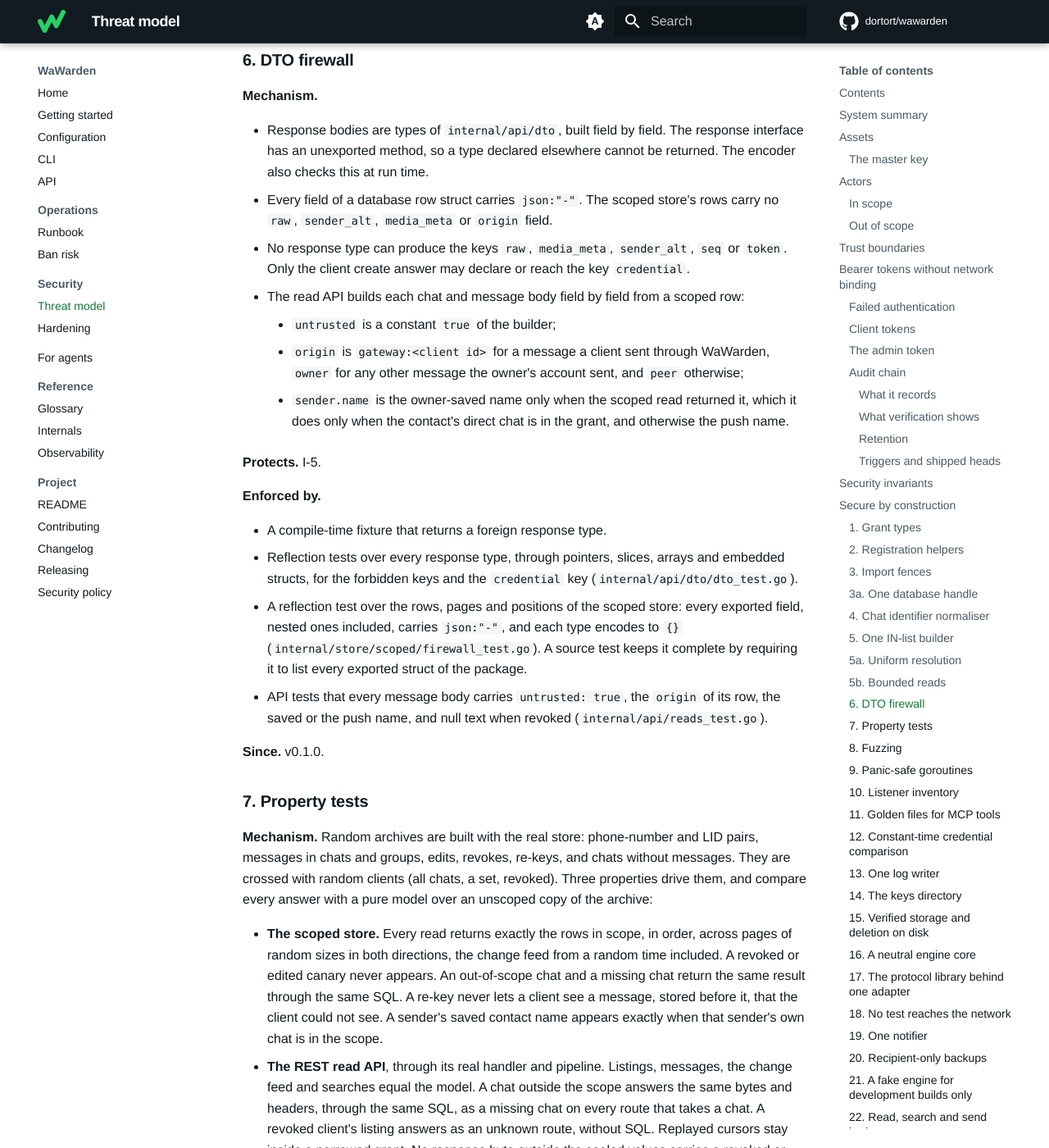
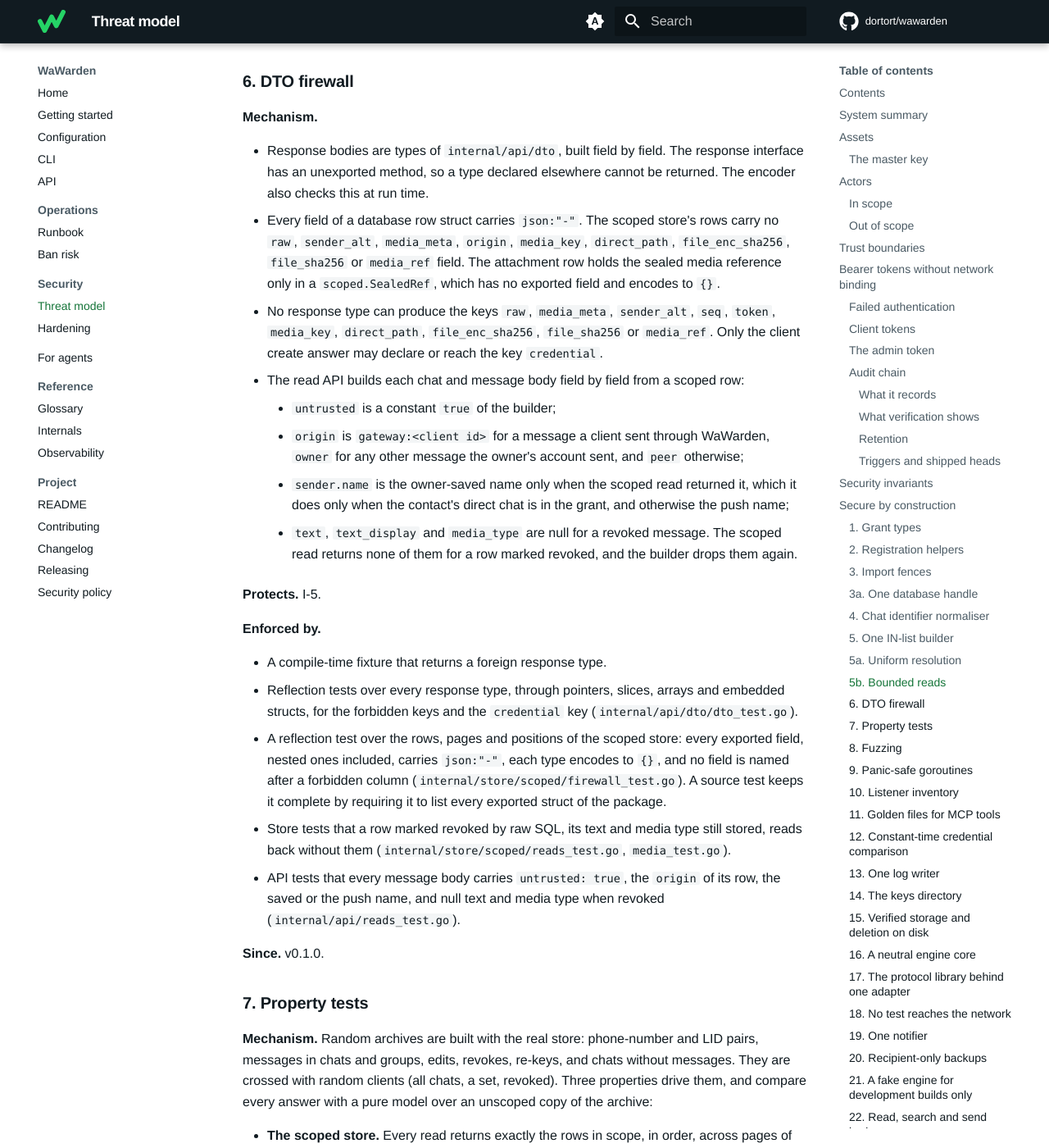
Before and after one commit to dortort/wawarden, an MkDocs documentation site: the page built from docs/threat-model.md, in a window 1280 px wide and 1400 px high, scrolled down 30220 px. Shown: the whole window at 82% size. Built offline with MkDocs 1.6.1 and Material for MkDocs 9.7.7, drawn with Linux system fonts in a browser that asks for light colours; comment, search, counter and statistics services are not loaded; some of the changed text lies outside the part shown.

Commit message:
docs(threat-model): describe the attachment row and the revoked media type
The grant types row names SealedRef.Sealed as the second method that
reads nothing, and the DTO firewall row lists the media key material
names both checks refuse, the opaque sealed reference of the attachment
row, and the null media type of a revoked message with its tests.

Co-Authored-By: Claude Opus 5.5 <noreply@anthropic.com>
Co-Authored-By: Claude Fable 5.1 <noreply@anthropic.com>

```diff
--- a/docs/threat-model.md
+++ b/docs/threat-model.md
@@ -804,9 +804,9 @@ file, test files included:
   change a grant.
 - The scoped store, `internal/store/scoped`, is how `internal/api` reads the
   archive. Every exported method of its exported types takes a
-  `policy.ReadGrant` value as its first parameter, except `Query.Expression`,
-  which reads nothing. Its constructor takes the database handle, which no
-  package outside `internal/store` can name.
+  `policy.ReadGrant` value as its first parameter, except `Query.Expression`
+  and `SealedRef.Sealed`, which read nothing. Its constructor takes the
+  database handle, which no package outside `internal/store` can name.
 - Only such a method may call `Reader.read`, the package's one way to the
   database ([row 3a](#3a-one-database-handle)). It calls it only on its
   receiver, with its own first parameter as the grant. It may otherwise use that
@@ -1240,9 +1240,13 @@ one connection.
   response interface has an unexported method, so a type declared elsewhere
   cannot be returned. The encoder also checks this at run time.
 - Every field of a database row struct carries `json:"-"`. The scoped store's
-  rows carry no `raw`, `sender_alt`, `media_meta` or `origin` field.
+  rows carry no `raw`, `sender_alt`, `media_meta`, `origin`, `media_key`,
+  `direct_path`, `file_enc_sha256`, `file_sha256` or `media_ref` field. The
+  attachment row holds the sealed media reference only in a
+  `scoped.SealedRef`, which has no exported field and encodes to `{}`.
 - No response type can produce the keys `raw`, `media_meta`, `sender_alt`,
-  `seq` or `token`. Only the client create answer may declare or reach the key
+  `seq`, `token`, `media_key`, `direct_path`, `file_enc_sha256`, `file_sha256`
+  or `media_ref`. Only the client create answer may declare or reach the key
   `credential`.
 - The read API builds each chat and message body field by field from a scoped
   row:
@@ -1252,7 +1256,10 @@ one connection.
     `peer` otherwise;
   - `sender.name` is the owner-saved name only when the scoped read returned
     it, which it does only when the contact's direct chat is in the grant, and
-    otherwise the push name.
+    otherwise the push name;
+  - `text`, `text_display` and `media_type` are null for a revoked message.
+    The scoped read returns none of them for a row marked revoked, and the
+    builder drops them again.
 
 **Protects.** I-5.
 
@@ -1263,13 +1270,16 @@ one connection.
   and embedded structs, for the forbidden keys and the `credential` key
   (`internal/api/dto/dto_test.go`).
 - A reflection test over the rows, pages and positions of the scoped store:
-  every exported field, nested ones included, carries `json:"-"`, and each type
-  encodes to `{}` (`internal/store/scoped/firewall_test.go`). A source test
-  keeps it complete by requiring it to list every exported struct of the
-  package.
+  every exported field, nested ones included, carries `json:"-"`, each type
+  encodes to `{}`, and no field is named after a forbidden column
+  (`internal/store/scoped/firewall_test.go`). A source test keeps it complete
+  by requiring it to list every exported struct of the package.
+- Store tests that a row marked revoked by raw SQL, its text and media type
+  still stored, reads back without them (`internal/store/scoped/reads_test.go`,
+  `media_test.go`).
 - API tests that every message body carries `untrusted: true`, the `origin` of
-  its row, the saved or the push name, and null text when revoked
-  (`internal/api/reads_test.go`).
+  its row, the saved or the push name, and null text and media type when
+  revoked (`internal/api/reads_test.go`).
 
 **Since.** v0.1.0.
 
```
